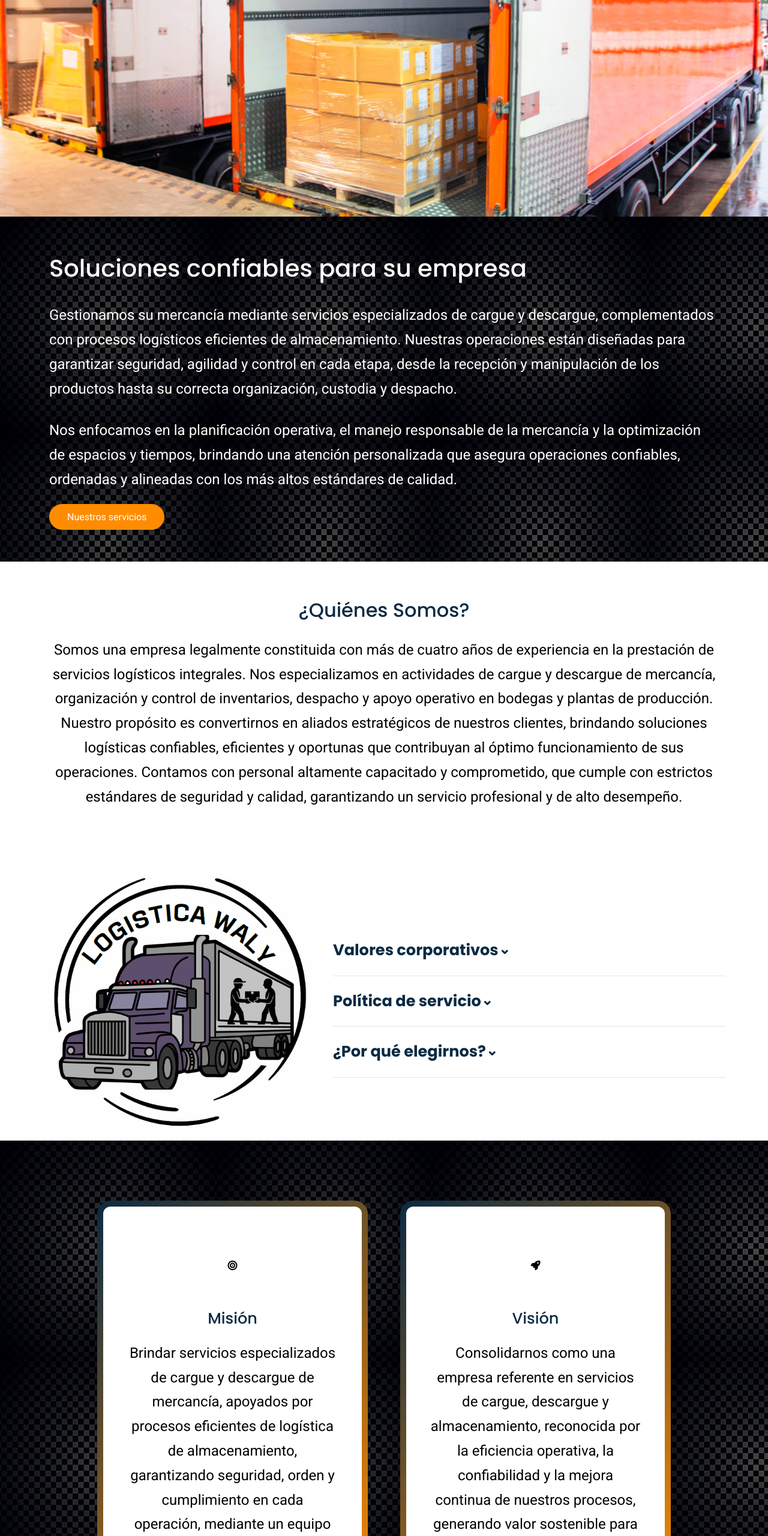
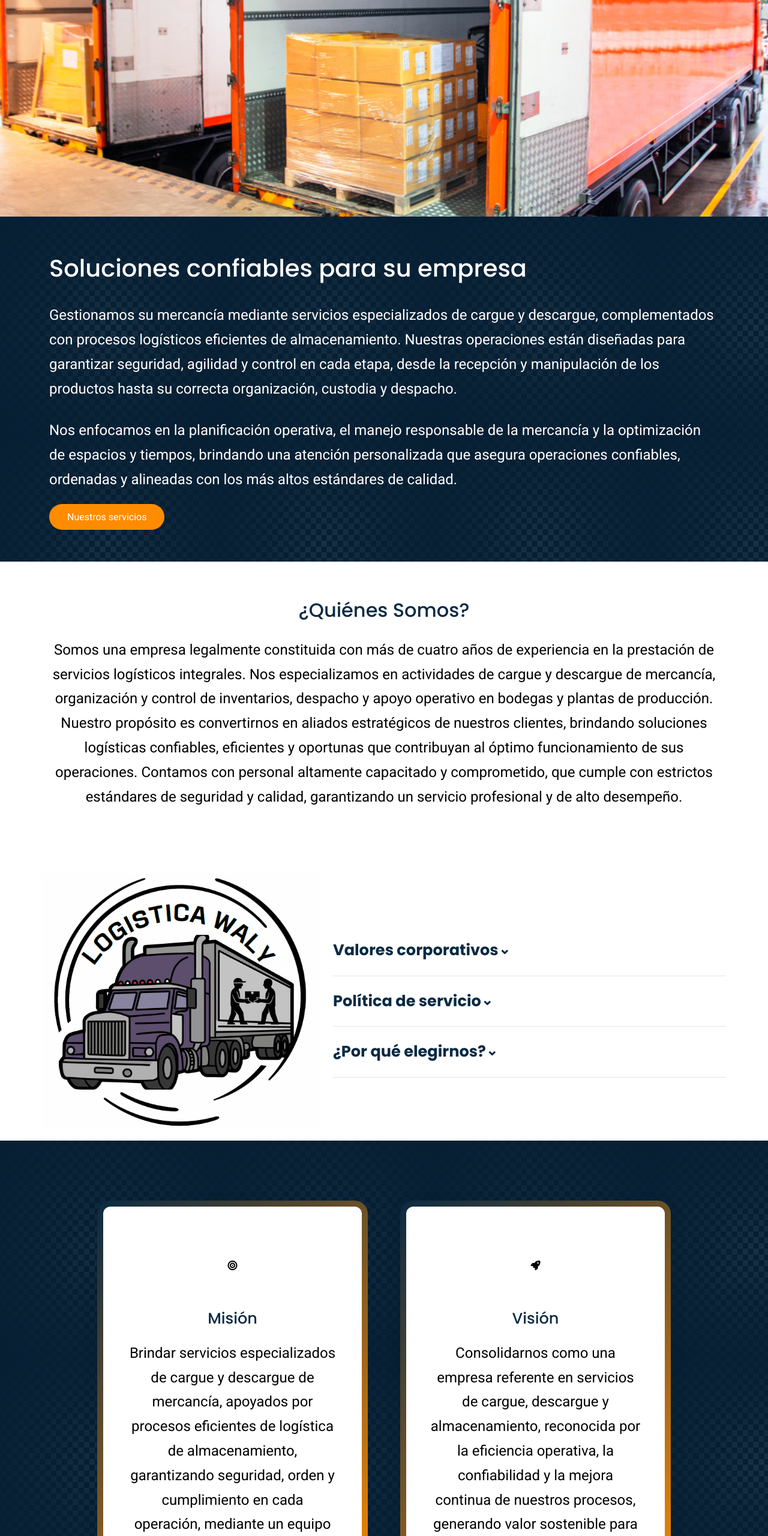
Before and after one commit to Andresmat2189/LOGISTICAWALY1, a plain HTML site: page index.html in a window 1280 px wide. Shown: the part 240-2800 px from the top of the page at 60% size. Drawn offline with nearby package versions, Linux system fonts and the light colour scheme.

Commit message:
texturas

```diff
--- a/css/styles.css
+++ b/css/styles.css
@@ -132,7 +132,7 @@ a {
   inset: 0;
   background-image: url("../img/Textura.jpg");
   background-repeat: repeat;
-  opacity: 1.3;                   /* muy sutil */
+  opacity: 0.25;                   /* muy sutil */
   pointer-events: none;
   z-index: 0;
 }
@@ -295,7 +295,7 @@ a {
   inset: 0;
   background-image: url("../img/Textura.jpg");
   background-repeat: repeat;
-  opacity: 1.3;                       /* muy sutil */
+  opacity: 0.25;                       /* muy sutil */
   pointer-events: none;
   z-index: 0;
 }
```
